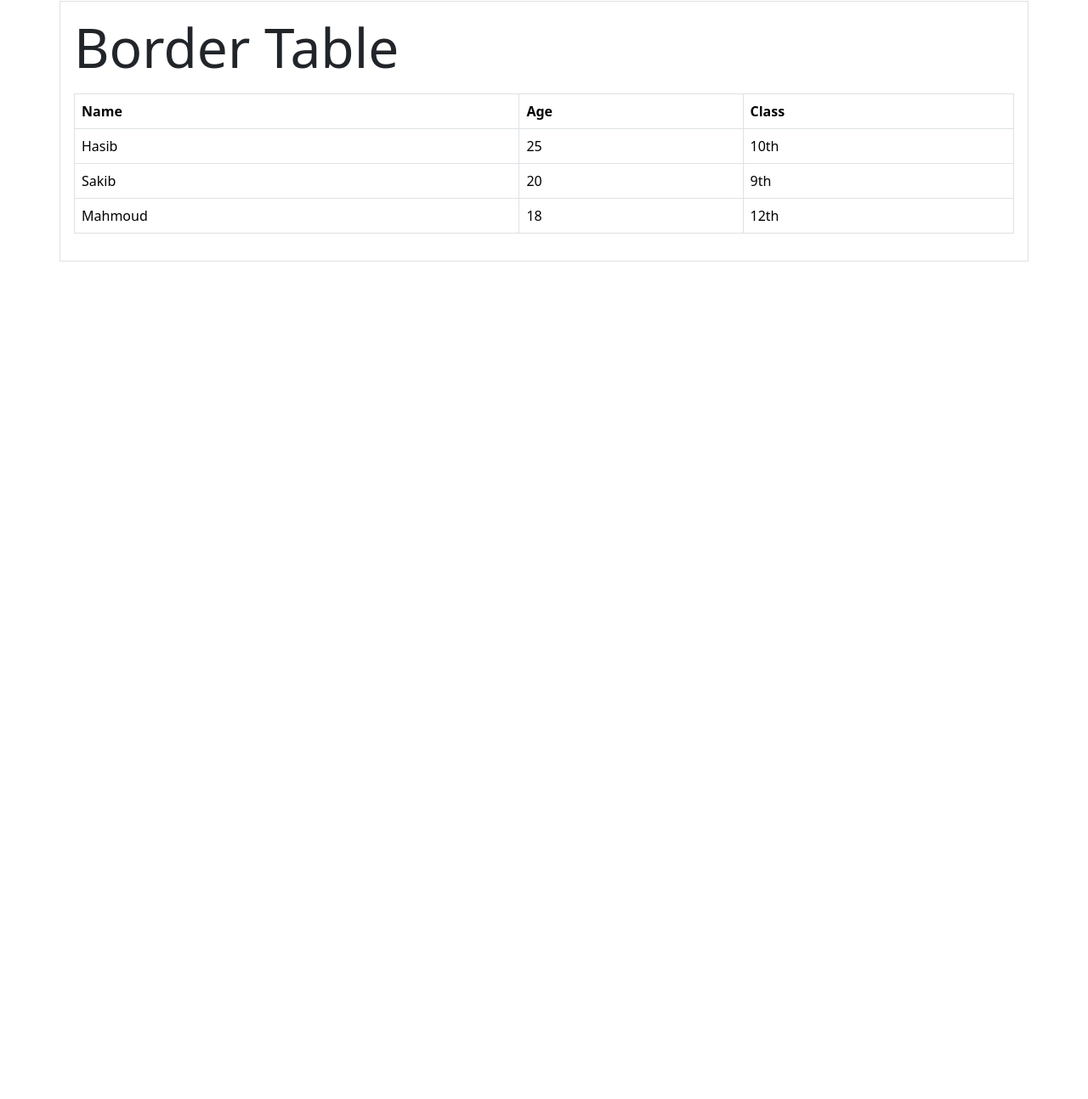
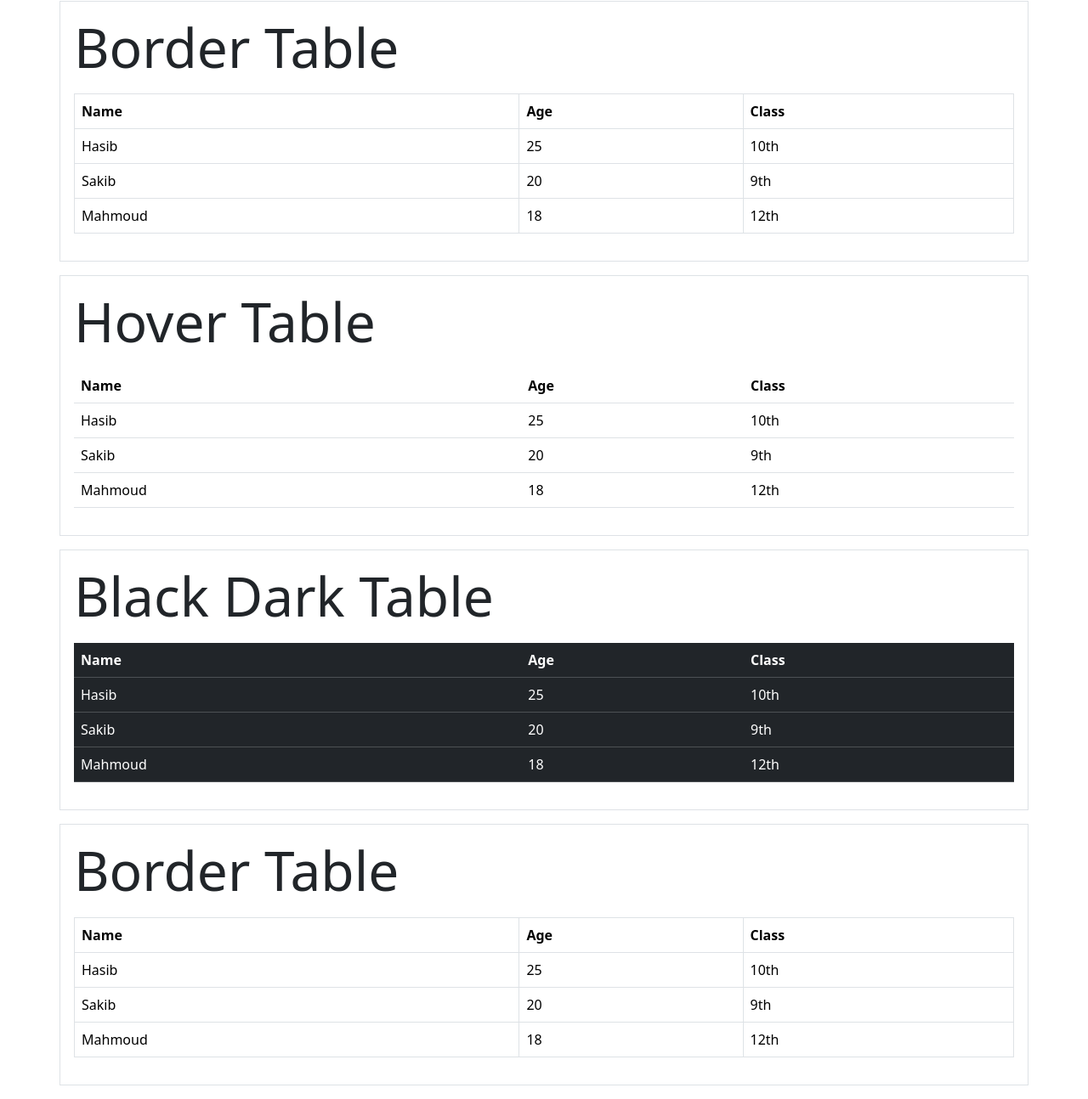
Before and after one commit to Hasib2202/Bootstrap_5, a plain HTML site: page Bootstrap Learning/BS5Table.html in a window 1280 px wide. Shown: the part 661-1955 px from the top of the page at 85% size. Before the commit the page ends 985 px from the top, so only its background shows below. Drawn offline with nearby package versions, Linux system fonts and the light colour scheme.

Commit message:
Update BS5Table.html

```diff
--- a/Bootstrap Learning/BS5Table.html
+++ b/Bootstrap Learning/BS5Table.html
@@ -107,6 +107,96 @@
         </table>
     </div>
 
+    <div class="container border my-3 p-3">
+        <p class="display-3">Hover Table</p>
+        <table class="table table-hover">
+            <thead>
+                <tr>
+                    <th>Name</th>
+                    <th>Age</th>
+                    <th>Class</th>
+                </tr>
+            </thead>
+            <tbody>
+                <tr>
+                    <td>Hasib</td>
+                    <td>25</td>
+                    <td>10th</td>
+                </tr>
+                <tr>
+                    <td>Sakib</td>
+                    <td>20</td>
+                    <td>9th</td>
+                </tr>
+                <tr>
+                    <td>Mahmoud</td>
+                    <td>18</td>
+                    <td>12th</td>
+                </tr>
+            </tbody>
+        </table>
+    </div>
+
+    <div class="container border my-3 p-3">
+        <p class="display-3">Black Dark Table</p>
+        <table class="table table-dark table-hover">
+            <thead>
+                <tr>
+                    <th>Name</th>
+                    <th>Age</th>
+                    <th>Class</th>
+                </tr>
+            </thead>
+            <tbody>
+                <tr>
+                    <td>Hasib</td>
+                    <td>25</td>
+                    <td>10th</td>
+                </tr>
+                <tr>
+                    <td>Sakib</td>
+                    <td>20</td>
+                    <td>9th</td>
+                </tr>
+                <tr>
+                    <td>Mahmoud</td>
+                    <td>18</td>
+                    <td>12th</td>
+                </tr>
+            </tbody>
+        </table>
+    </div>
+
+    <div class="container border my-3 p-3">
+        <p class="display-3">Border Table</p>
+        <table class="table table-bordered">
+            <thead>
+                <tr>
+                    <th>Name</th>
+                    <th>Age</th>
+                    <th>Class</th>
+                </tr>
+            </thead>
+            <tbody>
+                <tr>
+                    <td>Hasib</td>
+                    <td>25</td>
+                    <td>10th</td>
+                </tr>
+                <tr>
+                    <td>Sakib</td>
+                    <td>20</td>
+                    <td>9th</td>
+                </tr>
+                <tr>
+                    <td>Mahmoud</td>
+                    <td>18</td>
+                    <td>12th</td>
+                </tr>
+            </tbody>
+        </table>
+    </div>
+
 
 </body>
 </html>
```
